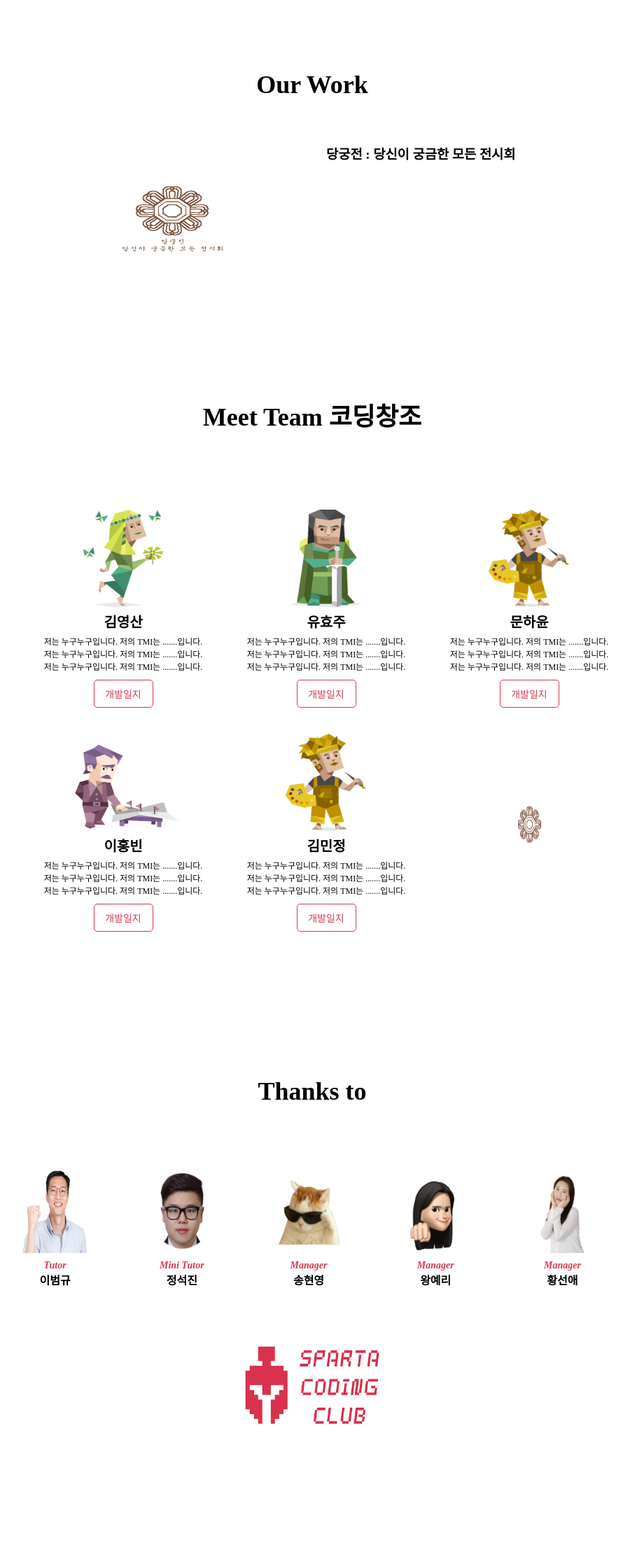
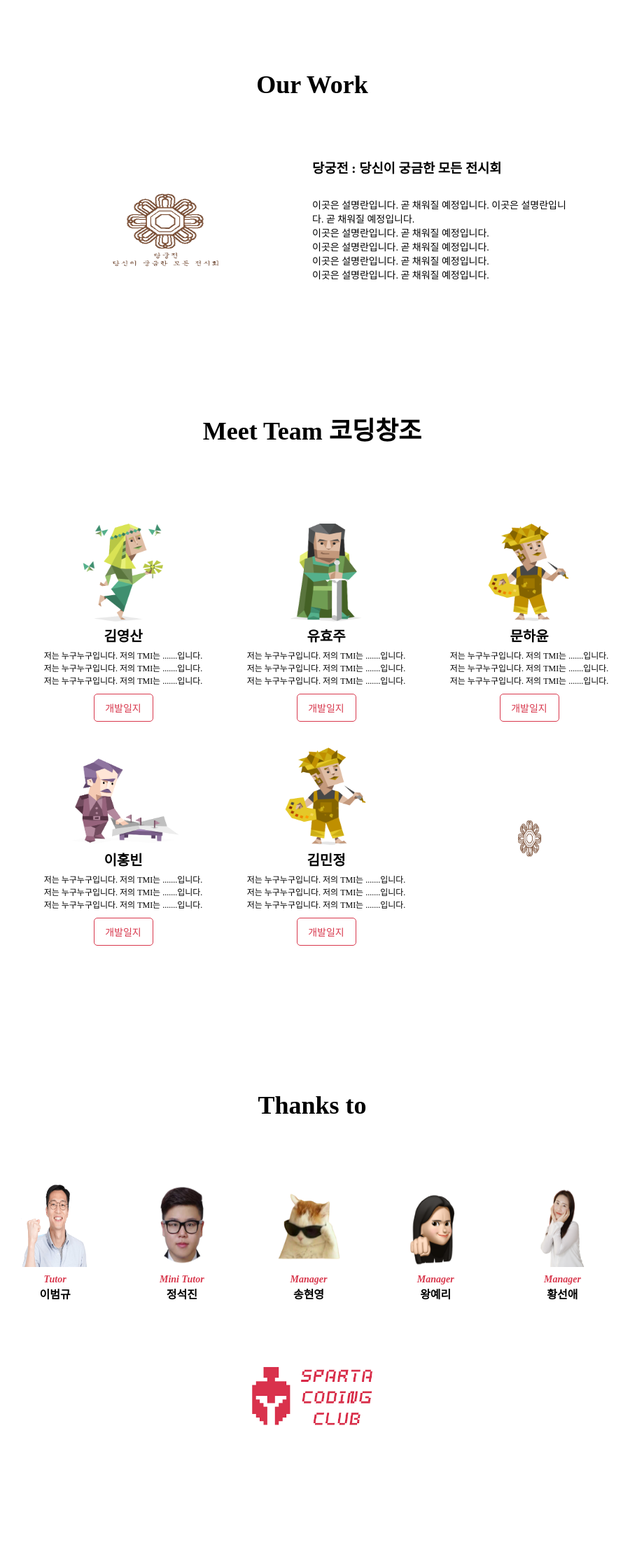
Before and after one commit to Hong-been/DangGungJeon, a Flask app: template templates/About_Us(kmj).html in a window 1280 px wide. Shown: the part 88-2298 px from the top of the page at 70% size, without its empty margins (194-1094 px from the left). Before the commit the page ends 2122 px from the top, so only its background shows below. Run offline with Flask 2, Linux system fonts and the light colour scheme; the template is opened without the code that fills it, so the values that code supplies are empty.

Commit message:
프로필 이미지 변경, 개발일지 링크, 땡스투 레이아웃 변경

```diff
--- a/static/About_Us(kmj).css
+++ b/static/About_Us(kmj).css
@@ -19,28 +19,37 @@ header {
 
 .our_work .contents1 {
     width: 840px;
-    height: 300px;
+    height: 350px;
     display: flex;
-    margin : 20px auto 100px auto;
+    margin : 10px auto 70px auto;
+    /*background-color: green;*/
 }
 
 .our_work .contents1 .logo > img {
     float: left;
-    width: 400px;
-    height: 270px;
-    margin-left: 20px;
+    width: 420px;
+    height: 300px;
+    margin: atuo;
+    /*background-color: red;*/
 }
 
 .our_work .contents1 .desc {
     float: left;
     width: 390px;
     height: 240px;
-    margin: 20px 0 0 20px;
+    margin-top: 40px;
+    /*background-color: pink;*/
 }
 
 .our_work .contents1 .desc > h3 {
     margin-bottom: 30px;
 }
+
+.our_work .contents1 .desc > p {
+    margin-right: 20px;
+    font-size: 14px;
+}
+
 
 /*팀원설명 파트*/
 .team .title {
@@ -187,9 +196,9 @@ li {
 
 .help .contents3 > img {
     display: block;
-    margin: 50px auto 0 auto;
-    width: 200px;
-    height: 120px;
+    margin: 60px auto 0 auto;
+    width: 180px;
+    height: 90px;
 }
 
 
--- a/templates/About_Us(kmj).html
+++ b/templates/About_Us(kmj).html
@@ -15,11 +15,15 @@
         <h1>Our Work</h1>
         <div class="contents1">
             <div class="logo">
-                <img src="/static/logo_dang.png"
+                <img src="/static/mj/logo_dang.png"
             </div>
             <div class="desc">
                 <h3>당궁전 : 당신이 궁금한 모든 전시회</h3>
-                <p>
+                <p>이곳은 설명란입니다. 곧 채워질 예정입니다. 이곳은 설명란입니다. 곧 채워질 예정입니다.
+                    <br>이곳은 설명란입니다. 곧 채워질 예정입니다.
+                    <br>이곳은 설명란입니다. 곧 채워질 예정입니다.
+                    <br>이곳은 설명란입니다. 곧 채워질 예정입니다.
+                    <br>이곳은 설명란입니다. 곧 채워질 예정입니다.
                 </p>
             </div>
         </div>
```
Also changed, not shown: other parts of templates/About_Us(kmj).html (+12 -12 lines), static/mj/bk.png (renamed from static/bk.png), static/mj/hb.png (renamed from static/hb.png), static/mj/hj.png (renamed from static/hj.png), static/mj/hy.png (renamed from static/hy.png), static/mj/hy_mj.png (renamed from static/hy_mj.png), static/mj/logo.png (added), static/mj/logo_dang.png (renamed from static/logo_dang.png), static/mj/sa.png (renamed from static/sa.png), static/mj/sj.png (renamed from static/sj.png), static/mj/sparta.png (renamed from static/sparta.png), static/mj/yr.png (renamed from static/yr.png), static/mj/ys.png (renamed from static/ys.png).
